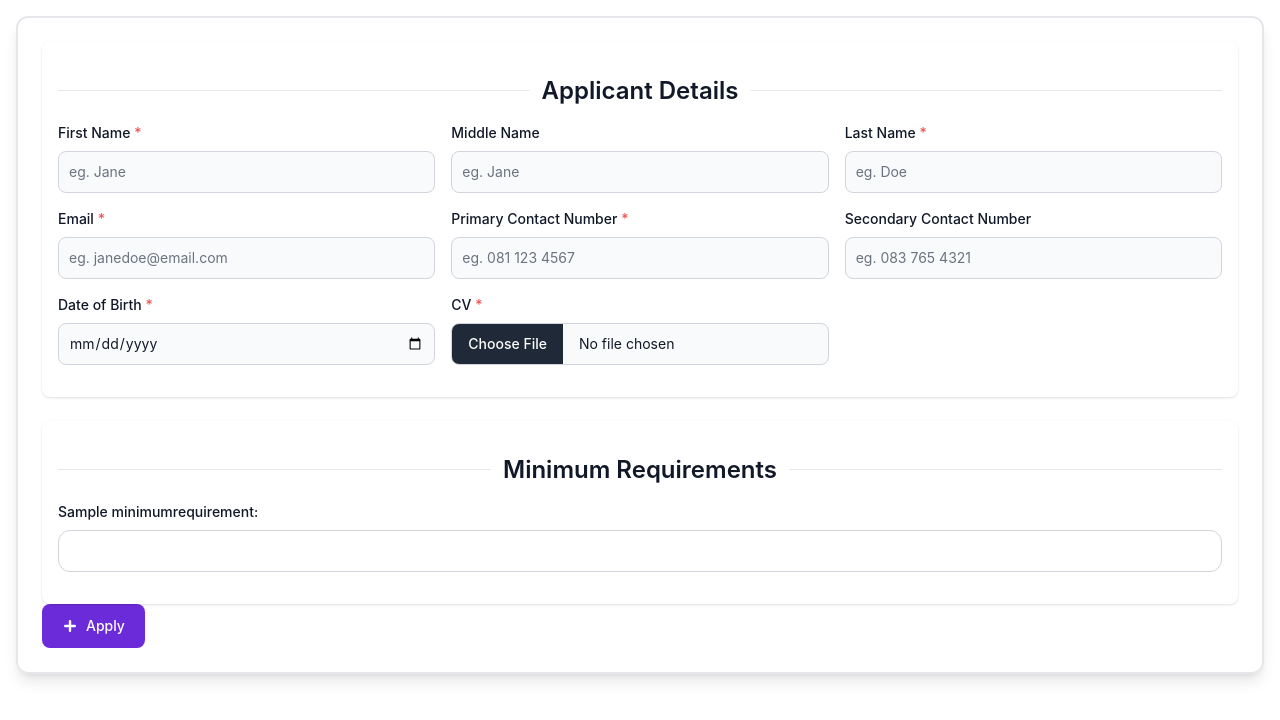
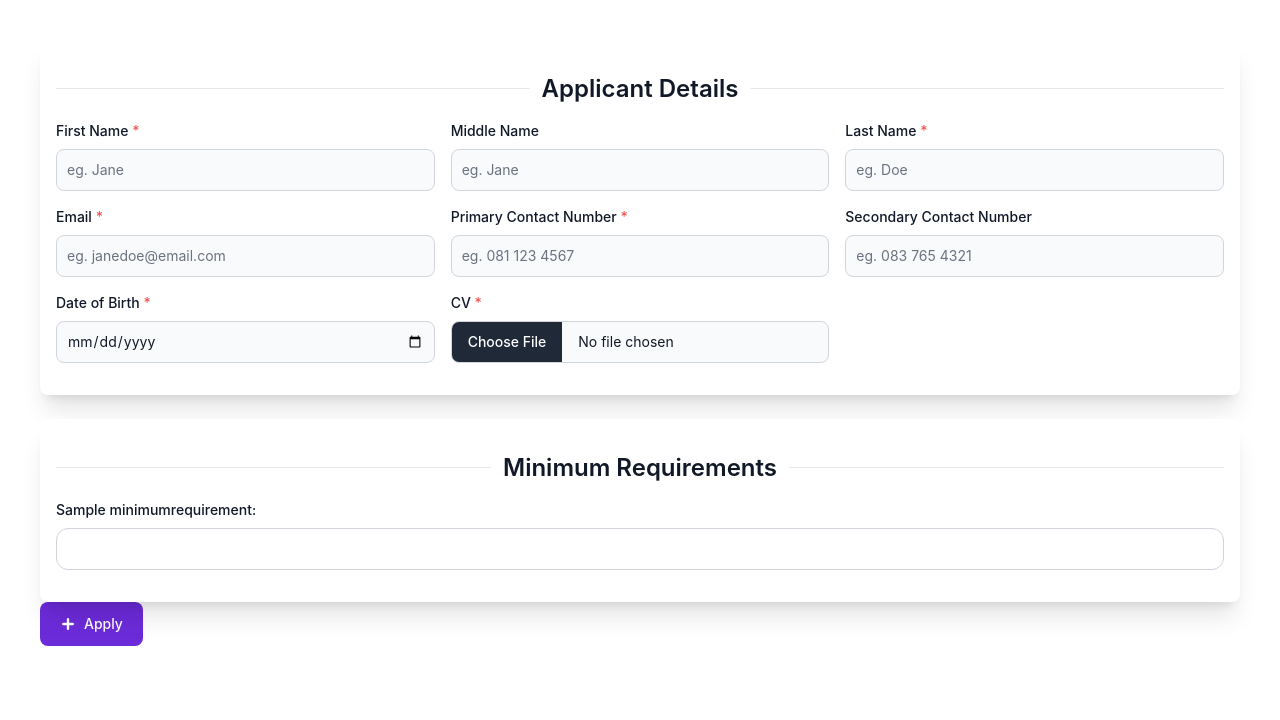
Before and after one commit to lighthouse-na/recroot, a Django app: a page that uses templates/recruitment/application/create.html in a window 1280 px wide. Shown: the part 57-777 px from the top of the page. Run offline with Django 5.2, Linux system fonts and the light colour scheme; tables that the repository leaves empty hold one stand-in row (values such as "Sample post"); some libraries are stand-ins or nearby versions.

Commit message:
"Removed 'order' and 'border-2' classes from section element, and added 'shadow-xl' class to two div elements."

```diff
--- a/templates/recruitment/application/create.html
+++ b/templates/recruitment/application/create.html
@@ -5,10 +5,10 @@
 {% block title %}{{ vacancy.title }}{% endblock title %}
 {% block content %}
 <div class="p-4">
-    <section class="p-6 order border-2 rounded rounded-xl shadow shadow-lg">
+    <section class="p-6">
         <form method="post" enctype="multipart/form-data">
             {% csrf_token %}
-            <div class="relative p-4 bg-white rounded-lg shadow dark:bg-gray-800 sm:p-5">
+            <div class="relative p-4 bg-white rounded-lg shadow shadow-xl dark:bg-gray-800 sm:p-5">
                 <div class="inline-flex items-center justify-center w-full">
                     <hr class="w-full h-px my-8 bg-gray-200 border-0 dark:bg-gray-700">
                     <span
@@ -81,7 +81,7 @@
             </div>
             <br>
             {% if form.requirements %}
-            <div class="relative p-4 bg-white rounded-lg shadow dark:bg-gray-800 sm:p-5">
+            <div class="relative p-4 bg-white rounded-lg shadow shadow-xl dark:bg-gray-800 sm:p-5">
                 <!-- <div
                     class="flex justify-between items-center pb-4 mb-4 rounded-t border-b sm:mb-5 dark:border-gray-600">
                     <h3 class="text-lg font-semibold text-gray-900 dark:text-white">
```
